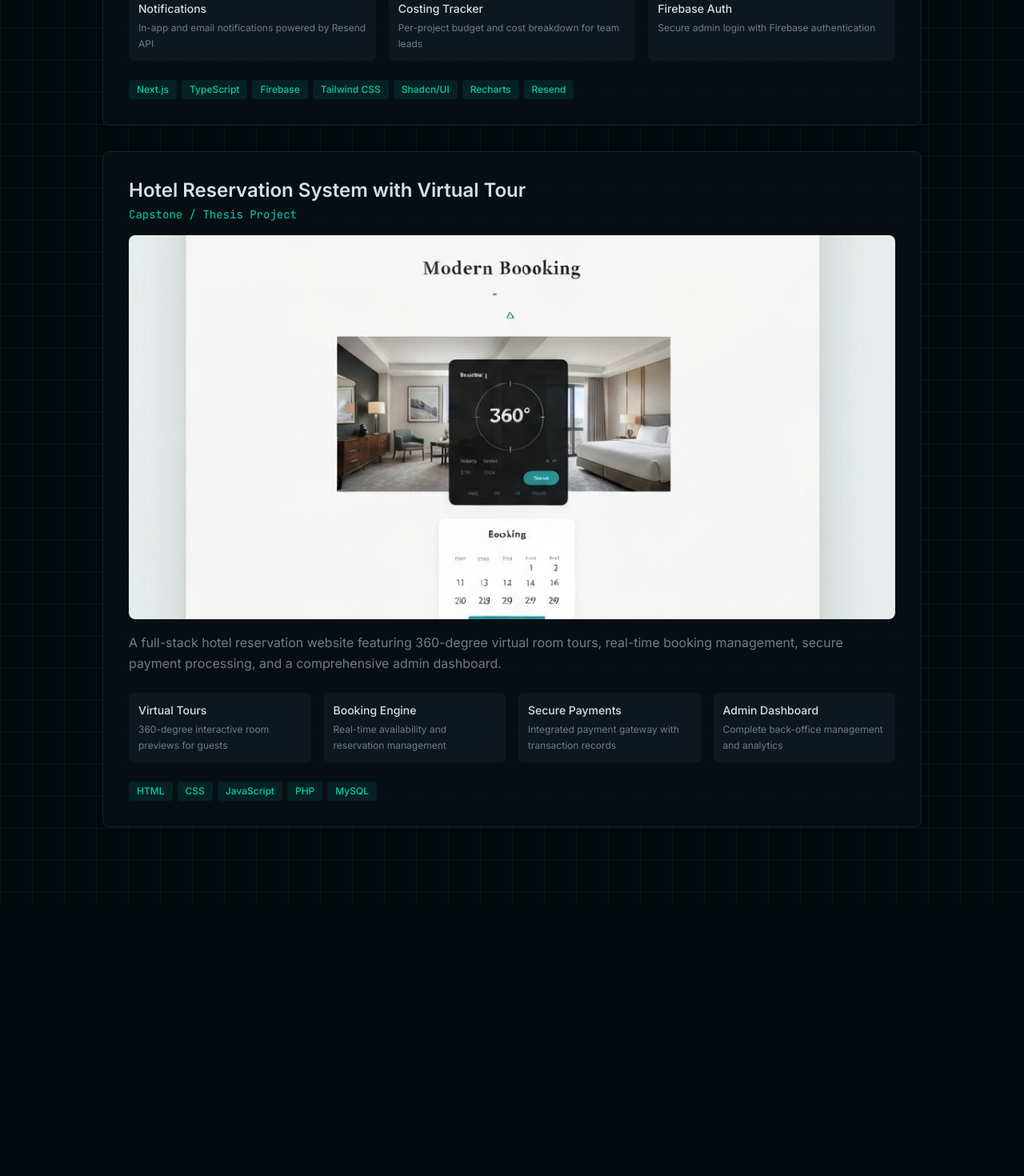
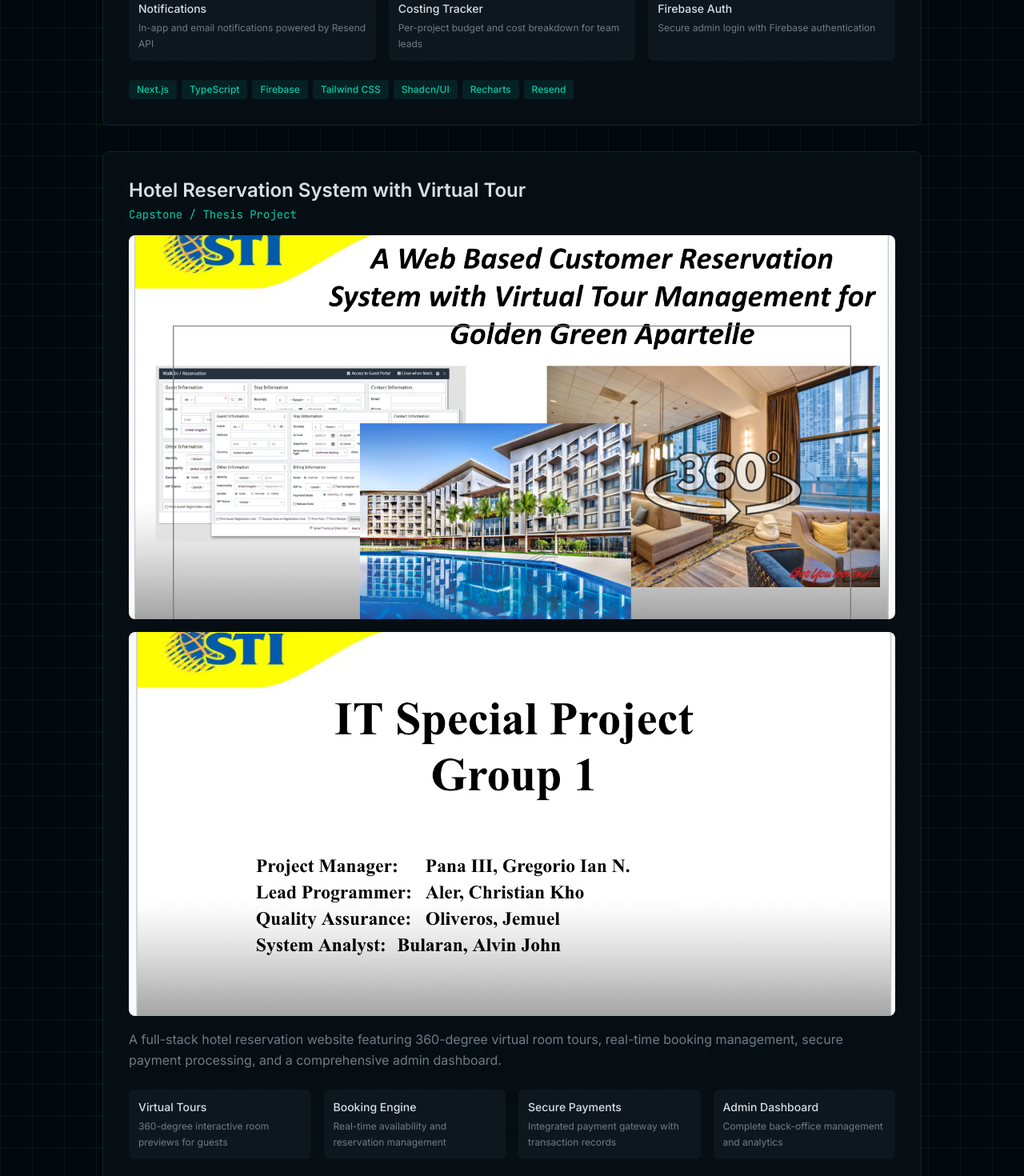
Before and after one commit to chrissssy520/Ckaportfolio, a Next.js app: page /programming in a window 1280 px wide. Shown: the part 1325-2795 px from the top of the page at 80% size. Before the commit the page ends 2455 px from the top, so only its background shows below. Built offline with nearby package versions, Linux system fonts and the light colour scheme.

Commit message:
Changing image for thesis project

```diff
--- a/app/programming/page.tsx
+++ b/app/programming/page.tsx
@@ -190,7 +190,11 @@ export default function ProgrammingPage() {
                 </p>
 
                 <img
-                  src="/images/project-hotel-system.jpg"
+                  src="/images/thesis.png"
+                  alt="Hotel Reservation System"
+                  className="mt-4 mb-4 h-[480px] w-full rounded-lg object-cover"
+                />  <img
+                  src="/images/thesis1.png"
                   alt="Hotel Reservation System"
                   className="mt-4 mb-4 h-[480px] w-full rounded-lg object-cover"
                 />
```
Also changed, not shown: public/images/thesis.png (added), public/images/thesis1.png (added).
